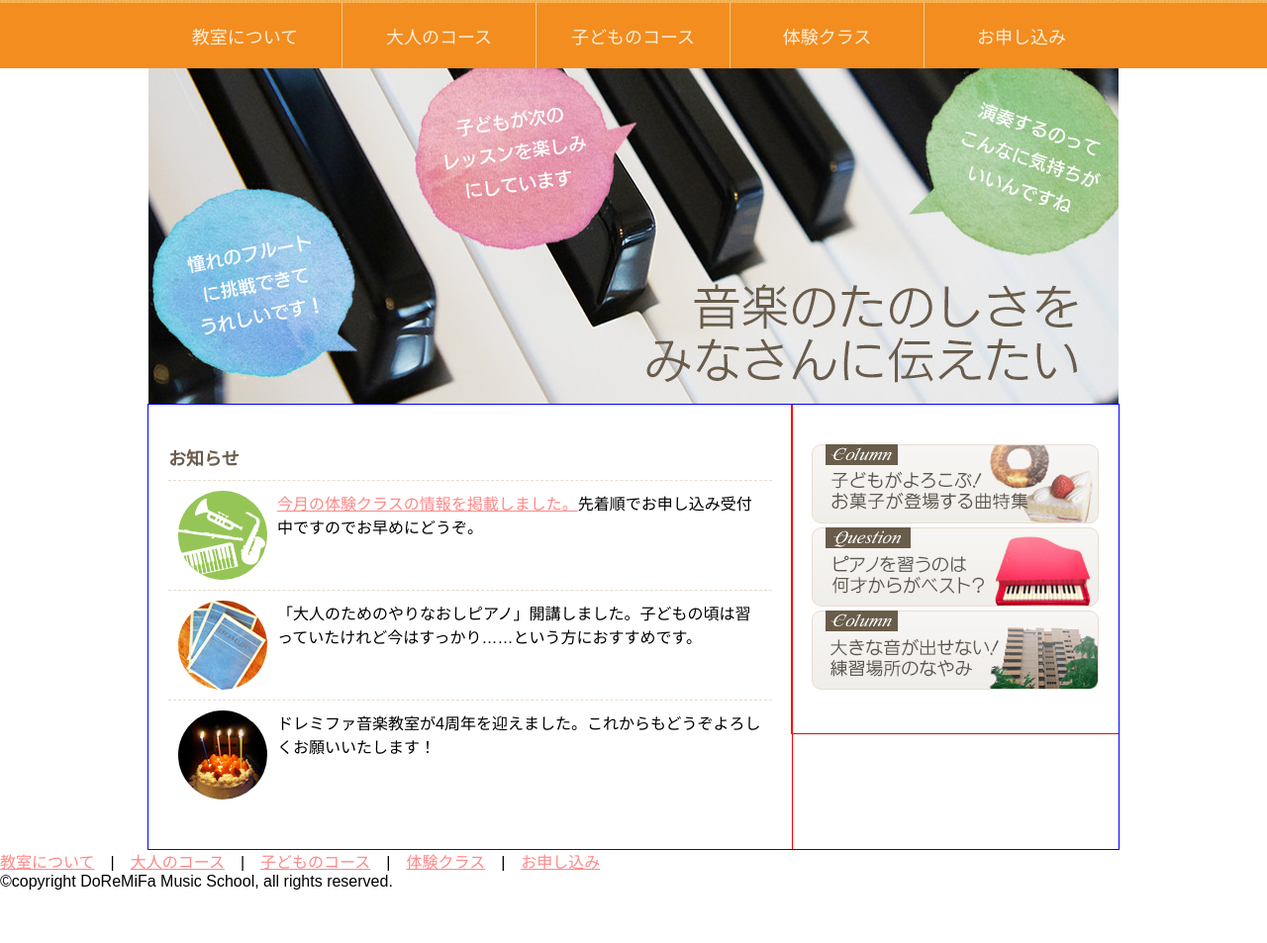
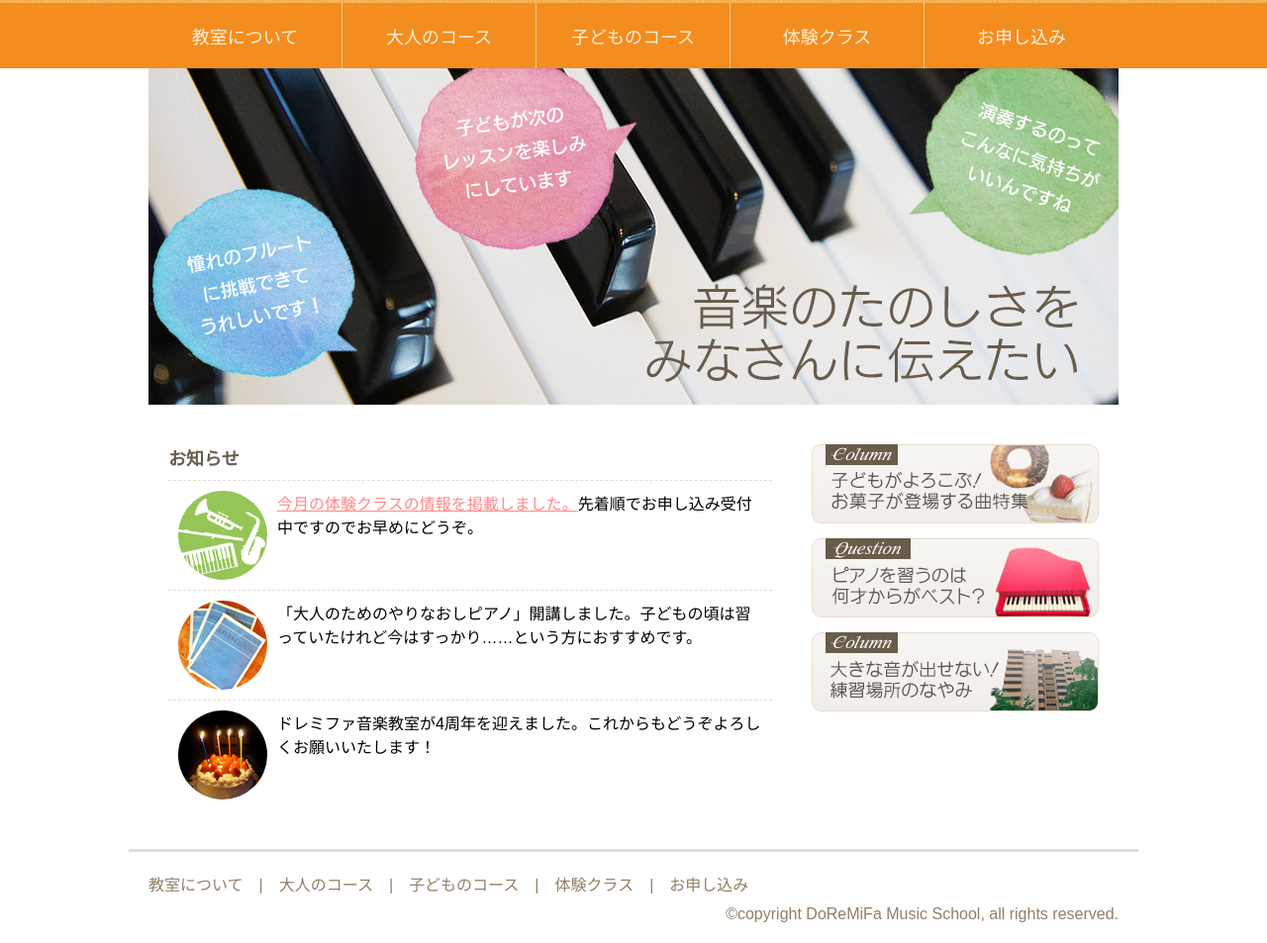
Before and after one commit to chiaaki/surasura-css-practice, a plain HTML site: page sample4/index.html in a window 1280 px wide. Shown: the part 187-1140 px from the top of the page at 99% size. Before the commit the page ends 1087 px from the top, so only its background shows below. Drawn offline with Linux system fonts and the light colour scheme; a web font is replaced by a local one.

Commit message:
フッターの調整

```diff
--- a/sample4/css/style.css
+++ b/sample4/css/style.css
@@ -98,7 +98,6 @@ ul.nav {
 .main {
     margin: 0 auto 0 auto;
     width: 980px;
-    outline: 1px solid blue;
 }
 .main::after {
     content: " ";
@@ -112,7 +111,6 @@ ul.nav {
     float: left;
     width: 610px;
     padding: 40px 20px;
-    outline: 1px solid red;
 }
 .news h2 {
     margin: 0 0 10px 0;
@@ -135,9 +133,31 @@ ul.nav {
     float: left;
     width: 290px;
     padding: 40px 20px;
-    outline: 1px solid red;
+}
+.banners div {
+    font-size: 0;
+    margin: 0 0 15px 0;
+}
+.banners a:hover img {
+    opacity: 0.5;
 }
 
 /* フッター */
 .footer {
+    margin: 0 auto;
+    width: 980px;
+    padding: 20px;
+    border-top: 3px solid #e8dbcf;
+    color: #927f67;
 }
+.footer-nav a {
+    color: #927f67;
+    text-decoration: none;
+}
+.footer-nav a:hover {
+    color: #baa387;
+}
+.copyright {
+    margin-top: 10px;
+    text-align: right;
+}
--- a/sample4/index.html
+++ b/sample4/index.html
@@ -72,10 +72,10 @@
 <!-- /メイン -->
 <!-- フッター -->
 <div class="footer">
-	<div>
+	<div class="footer-nav">
 		<a href="#">教室について</a>　|　<a href="#">大人のコース</a>　|　<a href="#">子どものコース</a>　|　<a href="#">体験クラス</a>　|　<a href="#">お申し込み</a>
 	</div>
-	<div>©copyright DoReMiFa Music School, all rights reserved.</div>
+	<div class="copyright">©copyright DoReMiFa Music School, all rights reserved.</div>
 </div>
 <!-- /フッター -->
 </body>
```
